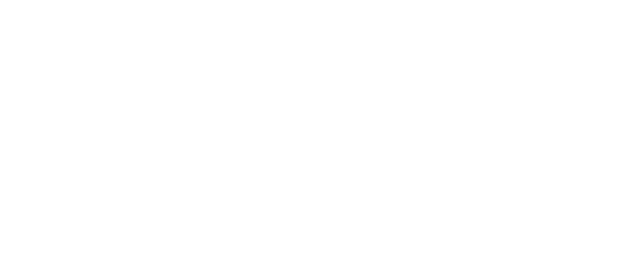
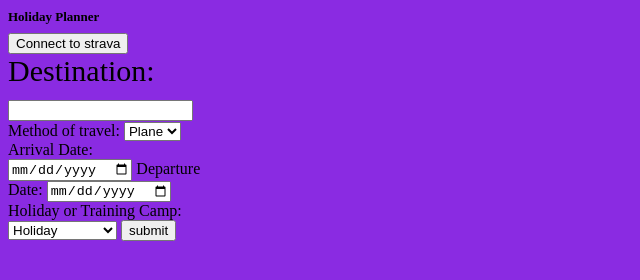
Before and after one commit to Robert-Lucas7/SportHolidayPlanner, a plain HTML site: page index.html in a window 1280 px wide. Shown: the whole page, without its empty margins (0-640 px from the left). Drawn offline with Linux system fonts and the light colour scheme.

Commit message:
Example template

```diff
--- a/index.html
+++ b/index.html
@@ -1,9 +1,74 @@
 <!DOCTYPE html>
 <html>
-    <head>
 
-    </head>
-    <body>
+<head>
+    <title>
+        Holiday Planner
+    </title>
 
-    </body>
+    <style>
+        body {
+            background-color: blueviolet;
+        }
+
+        h1 {
+            font-size: small;
+        }
+
+        .formClass {
+            width: 200px;
+        }
+
+        #destinationLabel {
+            font-size: 30px;
+        }
+    </style>
+</head>
+
+<body>
+    <h1>Holiday Planner</h1>
+    <button id="connectToStravaBtn">Connect to strava</button>
+    <form class="formClass" onsubmit="handleSubmit(event)">
+        <label id="destinationLabel"> Destination:
+            <input type="text" name="destination" />
+        </label>
+        <label> Method of travel:
+            <select name="methodOfTravel" id="travelMethodSelect">
+                <option value="plane">Plane</option>
+                <option value="drive">Drive</option>
+            </select>
+        </label>
+        <label> Arrival Date:
+            <input type="date" name="arrivalDate" />
+        </label>
+        <label> Departure Date:
+            <input type="date" name="departureDate" />
+        </label>
+        <label> Holiday or Training Camp:
+            <select name="holidayOrTrainingCamp" id="holidayOrTrainingCampSelect">
+                <option value="holiday">Holiday</option>
+                <option value="trainingCamp">Training Camp</option>
+            </select>
+        </label>
+        <input type="submit" value="submit" />
+    </form>
+
+    <script>
+        document.getElementById('connectToStravaBtn').addEventListener('click', connectToStrava);
+
+        let stravaObject = {};
+
+        function connectToStrava(){
+            //
+        }
+
+        function handleSubmit(event) {
+            event.preventDefault();
+            const data = new FormData(event.target);
+            const dataObject = Object.fromEntries(data.entries());
+            console.log(dataObject);
+        }
+    </script>
+</body>
+
 </html>
```
